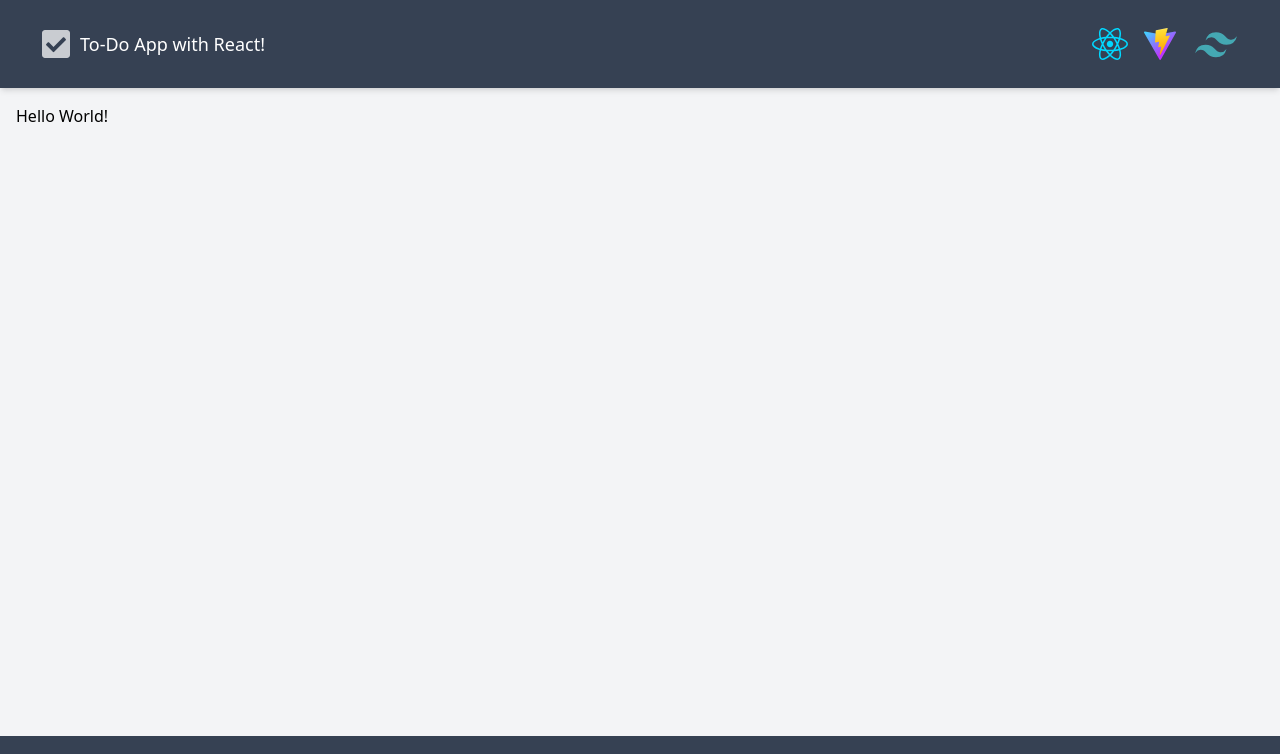
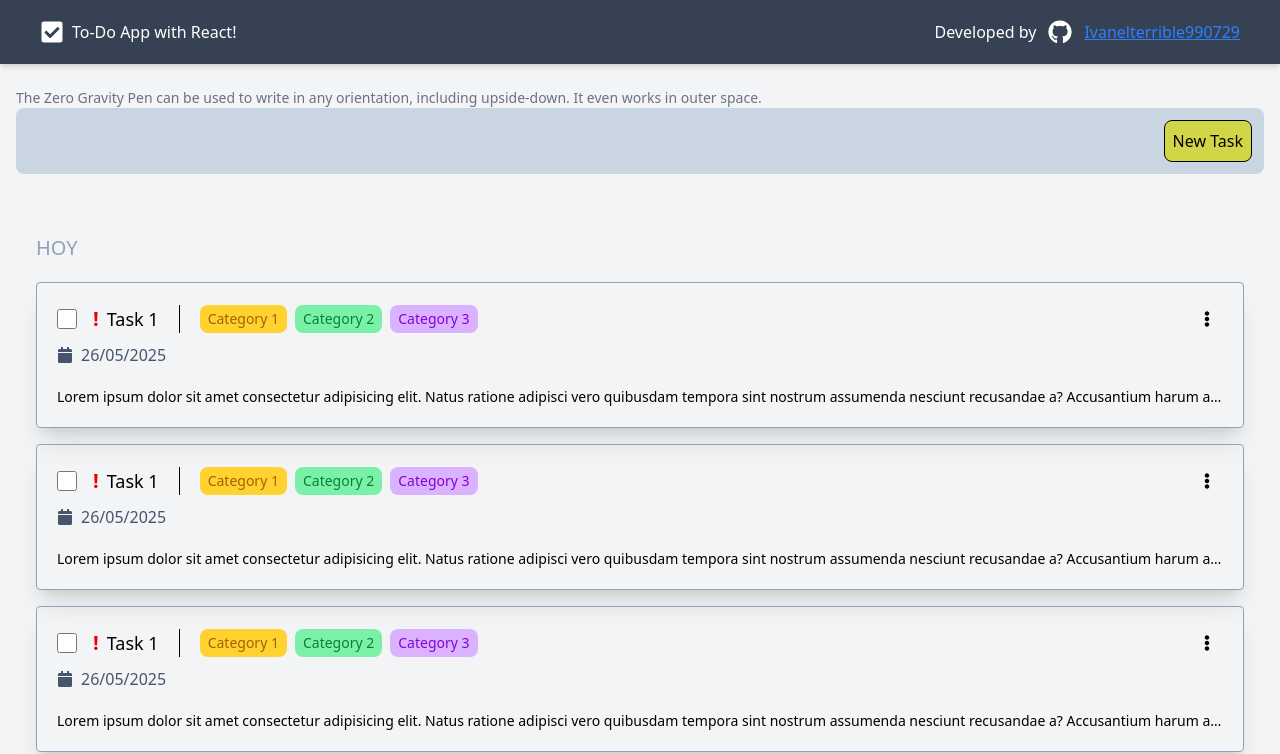
Before and after one commit to Ivanelterrible990729/todo-app-react, a React (Vite) app: page / in a window 1280 px wide. Shown: the top 754 px of the page. Built offline with nearby package versions, Linux system fonts and the light colour scheme.

Commit message:
First option for ui interface

```diff
--- a/src/App.jsx
+++ b/src/App.jsx
@@ -1,18 +1,17 @@
 import { useState } from 'react'
 
-import Footer from './components/layout/Footer';
 import Header from './components/layout/Header';
+import Home from './pages/Home';
 
 function App() {
-const [count, setCount] = useState(0);
+	const [count, setCount] = useState(0);
 
-return (
+	return (
 		<div className='min-h-screen bg-gray-100 flex flex-col'>
 			<Header />
 			<main className='flex-1 container mx-auto p-4'>
-				Hello World!
+				<Home />
 			</main>
-			<Footer />
 		</div>
 	);
 }
--- a/src/components/layout/Footer.jsx
+++ /dev/null
@@ -1,32 +0,0 @@
-import { FaGithub } from "react-icons/fa";
-import { FaLinkedin } from "react-icons/fa";
-import { FaEnvelope } from "react-icons/fa";
-
-export default function Footer() {
-    return (
-        <>
-            <footer className="py-5 px-10 bg-gray-700 text-center text-white">
-                <span className="flex text-sm">
-                    <span>
-                        Developed by
-                    </span>
-
-                    <div className="flex flex-row items-center">
-                        <FaGithub className="w-12 h-6" />
-                        <a href="https://github.com/Ivanelterrible990729" target="_blank" className="underline text-blue-500 hover:text-blue-300">Ivanelterrible990729</a>
-                    </div>
-
-                    <div className="hidden md:flex flex-row items-center border-l ml-5 pl-5">
-                        <FaLinkedin className="w-12 h-6" />
-                        <a href="https://www.linkedin.com/in/ivan-alvarez-chavez/" target="_blank" className="underline text-blue-500 hover:text-blue-300">Iván Alvarez Chávez</a>
-                    </div>
-
-                    <div className="hidden lg:flex flex-row items-center border-l ml-5 pl-5">
-                        <FaEnvelope className="w-12 h-6" />
-                        <a href="mailto:ivanalejandro290799@gmail.com" className="underline text-blue-500 hover:text-blue-300">ivanalejandro290799@gmail.com</a>
-                    </div>
-                </span>
-            </footer>
-        </>
-    );
-}
--- a/src/components/layout/Header.jsx
+++ b/src/components/layout/Header.jsx
@@ -1,7 +1,4 @@
-import reactLogo from '/react.svg'
-import viteLogo from '/vite.svg'
-import tailwindLogo from '/tailwind.svg'
-import { FaCheckSquare } from 'react-icons/fa';
+import { FaCheckSquare, FaGithub } from 'react-icons/fa';
 
 export default function Header() {
     return (
@@ -9,23 +6,22 @@ export default function Header() {
             <header className="px-10 py-5 bg-gray-700 text-white text-left shadow-md">
                 <div className='flex flex-row items-center justify-between'>
                     <div className='w-min-full flex flex-row items-center'>
-                        <FaCheckSquare className='animate-pulse h-8 w-8 mr-2' />
-                        <span className='text-lg font-medium'>
+                        <FaCheckSquare className='h-6 w-6 mr-2' />
+                        <span className='text-base font-medium'>
                             To-Do App with React!
                         </span>
                     </div>
 
-                    <div className='hidden sm:flex ml-auto flex-row items-center gap-x-4'>
-                        <a href="https://react.dev" target="_blank">
-                            <img src={reactLogo} alt="React logo" />
-                        </a>
-                        <a href="https://vite.dev" target="_blank">
-                            <img src={viteLogo} alt="Vite logo" />
-                        </a>
-                        <a href="https://tailwindcss.com" target="_blank">
-                            <img src={tailwindLogo} className='w-12 icon' alt="Vite logo" />
-                        </a>
-                    </div>
+                    <span className="flex ml-auto text-base">
+                        <span className='hidden sm:flex'>
+                            Developed by
+                        </span>
+
+                        <div className="flex flex-row items-center">
+                            <FaGithub className="w-12 h-6" />
+                            <a href="https://github.com/Ivanelterrible990729" target="_blank" className="underline text-blue-500 hover:text-blue-300">Ivanelterrible990729</a>
+                        </div>
+                    </span>
                 </div>
             </header>
         </>
--- /dev/null
+++ b/src/components/task/TaskItem.jsx
@@ -0,0 +1,43 @@
+import { FaCalendar, FaEllipsisV } from "react-icons/fa";
+
+export default function TaskItem() {
+
+
+    return (
+        <>
+        <div className="h-auto border border-slate-400 rounded shadow-xl p-5">
+            <div className="flex flex-row items-center justify-between">
+                <div className="flex items-center">
+                    <input id="checkbox" type="checkbox" class="h-5 w-5 cursor-pointer mr-2"/>
+
+                    <label for="checkbox" className="text-lg font-medium">
+                        <span className="text-red-600 text-xl font-bold mx-2">!</span>
+                        Task 1
+                    </label>
+
+                    <span className="flex items-center text-sm border-l ml-5 pl-5 space-x-2">
+                        <span className="rounded-lg bg-amber-300 text-yellow-700 px-2 py-1">Category 1</span>
+                        <span className="rounded-lg bg-green-300 text-green-700 px-2 py-1">Category 2</span>
+                        <span className="rounded-lg bg-purple-300 text-purple-700 px-2 py-1">Category 3</span>
+                    </span>
+                </div>
+
+                <div className="flex items-center">
+                    <button className="cursor-pointer hover:bg-slate-300 rounded p-2">
+                        <FaEllipsisV />
+                    </button>
+                </div>
+            </div>
+
+            <div className="flex items-center text-slate-600 my-2">
+                <FaCalendar className="h-4 mr-2"/>
+                <span>26/05/2025</span>
+            </div>
+
+            <p className="truncate text-sm mt-5">
+                Lorem ipsum dolor sit amet consectetur adipisicing elit. Natus ratione adipisci vero quibusdam tempora sint nostrum assumenda nesciunt recusandae a? Accusantium harum autem ipsum rerum itaque, atque odit sequi corrupti.
+            </p>
+        </div>
+        </>
+    );
+}
--- /dev/null
+++ b/src/pages/Home.jsx
@@ -0,0 +1,42 @@
+import TaskItem from '.././components/task/TaskItem';
+
+export default function Home() {
+    return (
+        <>
+            <p class="text-gray-500 dark:text-gray-400 mt-2 text-sm ">
+                The Zero Gravity Pen can be used to write in any orientation, including upside-down. It even works in outer space.
+            </p>
+
+            <div className='sticky top-1 bg-slate-300 border-slate-300 rounded-lg text-right p-3'>
+                <button className='bg-[#d1d646] border rounded-lg p-2 top-0'>
+                    New Task
+                </button>
+            </div>
+
+            <div className='p-5'>
+                <div className='flex items-center justify-between'>
+                    <h2 className='text-xl text-slate-400 mt-10 mb-5'>HOY</h2>
+                </div>
+
+                <div className='space-y-4'>
+                    <TaskItem />
+                    <TaskItem />
+                    <TaskItem />
+                    <TaskItem />
+                    <TaskItem />
+                </div>
+
+                <h2 className='text-xl text-slate-400 mt-10 mb-5'>MAS TARDE</h2>
+
+                <div className='space-y-4'>
+                    <TaskItem />
+                    <TaskItem />
+                    <TaskItem />
+                    <TaskItem />
+                    <TaskItem />
+                    <TaskItem />
+                </div>
+            </div>
+        </>
+    );
+}
```
